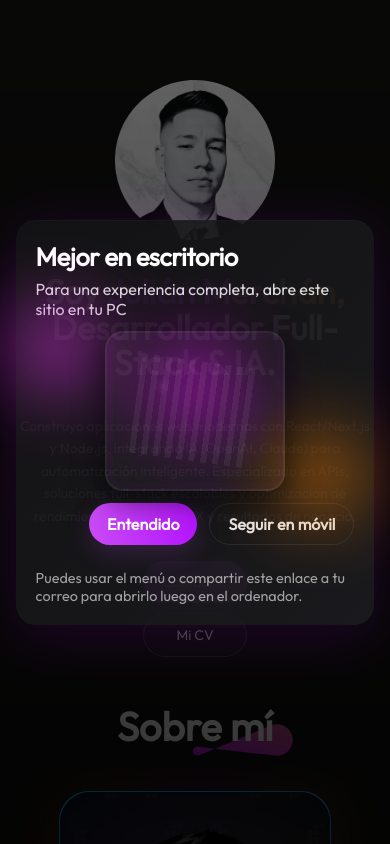
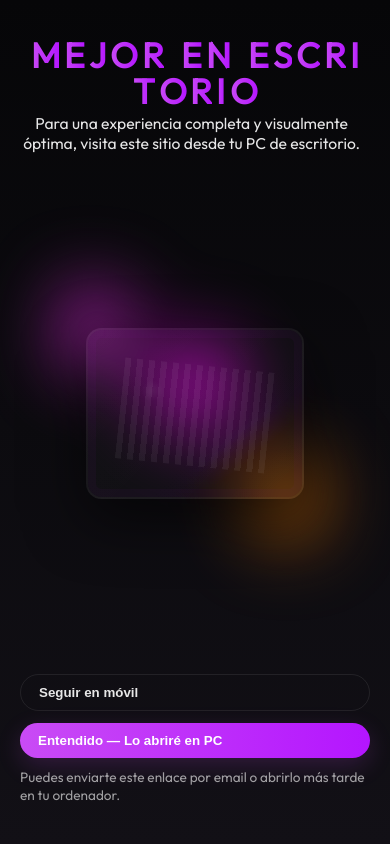
Before and after one commit to Julian-Enable/portfolio-react, a React (Vite) app: page / in a window 390 px wide. Shown: the top 844 px of the page. Built offline with nearby package versions, Linux system fonts and the light colour scheme.

Commit message:
Feat: make MobileNotice fullpage landing on mobile, add dismiss persistence and animated title

```diff
--- a/src/components/MobileNotice/MobileNotice.css
+++ b/src/components/MobileNotice/MobileNotice.css
@@ -16,55 +16,66 @@
 }
 
 .mobile-notice-card {
-  width: min(92vw, 940px);
-  max-width: 920px;
-  border-radius: 20px;
+  width: 100vw;
+  height: 100vh;
+  border-radius: 0;
   padding: 28px;
-  background: linear-gradient(135deg, rgba(20,20,22,0.85), rgba(30,30,34,0.85));
-  box-shadow: 0 10px 60px rgba(180,21,255,0.15), inset 0 1px 0 rgba(255,255,255,0.02);
+  background: linear-gradient(180deg, rgba(6,6,8,1), rgba(18,16,22,1));
+  box-shadow: none;
   color: #fff;
   display: grid;
-  grid-template-columns: 1fr 240px;
-  gap: 20px;
+  grid-template-rows: auto 1fr auto;
+  gap: 14px;
   align-items: center;
+  justify-items: center;
 }
 
-.mn-header h2 {
-  margin: 0 0 6px 0;
-  font-size: 1.6rem;
-  letter-spacing: -0.02em;
+.mn-top { text-align: center; padding-top: 20px; }
+.mn-title { display:flex; gap:6px; justify-content:center; align-items:center; flex-wrap:wrap; }
+.mn-sub { margin: 6px 0 0 0; color: rgba(255,255,255,0.9); max-width: 88vw; font-size: 0.98rem }
+
+/* Animated big letters */
+.mn-letter {
+  display: inline-block;
+  font-weight: 900;
+  font-size: clamp(2rem, 9vw, 4.4rem);
+  line-height: 0.9;
+  color: transparent;
+  background: linear-gradient(90deg, var(--accent-2), var(--accent-3));
+  -webkit-background-clip: text;
+  background-clip: text;
+  transform-origin: 50% 50%;
+  animation: mn-bounce 1200ms ease forwards;
+}
+.mn-space { width: 0.4ch }
+
+@keyframes mn-bounce {
+  0% { transform: translateY(-30px) rotate(-8deg); opacity: 0 }
+  60% { transform: translateY(6px) rotate(2deg); opacity: 1 }
+  100% { transform: translateY(0) rotate(0deg); opacity: 1 }
 }
 
-.mn-sub {
-  margin: 0;
-  color: rgba(255,255,255,0.85);
-}
-
-.mn-art {
-  position: relative;
-  height: 220px;
-  display: flex;
-  align-items: center;
-  justify-content: center;
-}
-
+.mn-main { display:flex; align-items:center; justify-content:center; width:100%; }
+.mn-visual { position: relative; height: 56vw; max-height: 420px; display:flex; align-items:center; justify-content:center }
 .mn-glow {
   position: absolute;
-  inset: -30px -20px -30px -20px;
+  inset: -8vw -6vw -8vw -6vw;
   background: radial-gradient(circle at 10% 20%, var(--accent-2) 0%, transparent 18%), radial-gradient(circle at 85% 80%, var(--accent-1) 0%, transparent 18%), radial-gradient(circle at 50% 40%, var(--accent-3) 0%, transparent 30%);
-  filter: blur(36px) saturate(150%);
-  opacity: 0.9;
-  border-radius: 18px;
+  filter: blur(36px) saturate(180%);
+  opacity: 1;
+  border-radius: 4vw;
   pointer-events: none;
 }
 
 .mn-frame {
-  width: 180px;
-  height: 160px;
-  border-radius: 18px;
-  background: linear-gradient(135deg, rgba(255,255,255,0.04), rgba(255,255,255,0.02));
-  border: 2px solid rgba(255,255,255,0.06);
-  box-shadow: 0 8px 30px rgba(0,0,0,0.6), 0 0 0 6px rgba(180,21,255,0.03) inset;
+  width: 56vw;
+  height: 44vw;
+  max-width: 360px;
+  max-height: 300px;
+  border-radius: 4vw;
+  background: linear-gradient(135deg, rgba(255,255,255,0.03), rgba(255,255,255,0.01));
+  border: 2px solid rgba(255,255,255,0.04);
+  box-shadow: 0 18px 60px rgba(0,0,0,0.6), 0 0 0 8px rgba(180,21,255,0.03) inset;
   display: flex;
   align-items: center;
   justify-content: center;
@@ -73,19 +84,15 @@
 }
 
 .mn-dots {
-  width: 120px;
-  height: 100px;
-  background-image: radial-gradient(circle at 20% 30%, rgba(255,255,255,0.06) 0%, transparent 8%), repeating-linear-gradient(90deg, #fff1 0 6px, transparent 6px 12px);
-  opacity: 0.9;
-  transform: rotate(8deg);
+  width: 70%;
+  height: 60%;
+  background-image: radial-gradient(circle at 20% 30%, rgba(255,255,255,0.06) 0%, transparent 8%), repeating-linear-gradient(90deg, rgba(255,255,255,0.06) 0 6px, transparent 6px 12px);
+  opacity: 0.95;
+  transform: rotate(6deg) translateY(2%);
 }
 
-.mn-actions {
-  grid-column: 1 / -1;
-  display: flex;
-  gap: 12px;
-  justify-content: flex-end;
-}
+.mn-footer { width:100%; display:flex; flex-direction:column; align-items:center; gap:10px; padding-bottom:20px }
+.mn-actions { display:flex; gap:12px; justify-content:center; width:100% }
 
 .mn-btn {
   padding: 10px 18px;
@@ -111,11 +118,14 @@
   color: rgba(255,255,255,0.9);
 }
 
-.mn-note {
-  grid-column: 1 / -1;
-  margin-top: 12px;
-  color: rgba(255,255,255,0.6);
-  font-size: 0.9rem;
+.mn-note { color: rgba(255,255,255,0.6); font-size:0.92rem }
+
+/* small screens adjustments */
+@media (max-width: 420px) {
+  .mn-title { gap: 4px }
+  .mn-note { font-size:0.85rem }
+  .mn-actions { flex-direction:column-reverse }
+  .mn-btn { width: 100%; }
 }
 
 /* Responsive: stack on small phones */
--- a/src/components/MobileNotice/MobileNotice.jsx
+++ b/src/components/MobileNotice/MobileNotice.jsx
@@ -1,41 +1,101 @@
-import React, { useEffect, useState } from 'react';
+import React, { useEffect, useState, useRef } from 'react';
 import './MobileNotice.css';
 
 const MobileNotice = ({ breakpoint = 480 }) => {
   const [show, setShow] = useState(false);
+  const mountedRef = useRef(false);
 
   useEffect(() => {
+    // Only show when viewport is small and user hasn't dismissed permanently
+    const checkAndShow = () => {
+      const dismissed = localStorage.getItem('mobileNoticeDismissed');
       const mq = window.matchMedia(`(max-width: ${breakpoint}px)`);
-    const handler = e => setShow(e.matches);
-    handler(mq); // set initial
+      if (!dismissed && mq.matches) setShow(true);
+      else setShow(false);
+    };
+
+    checkAndShow();
+
+    const mq = window.matchMedia(`(max-width: ${breakpoint}px)`);
+    const handler = e => {
+      const dismissed = localStorage.getItem('mobileNoticeDismissed');
+      if (!dismissed && e.matches) setShow(true);
+      else setShow(false);
+    };
+
     if (mq.addEventListener) mq.addEventListener('change', handler);
     else mq.addListener(handler);
+
+    mountedRef.current = true;
+
     return () => {
       if (mq.removeEventListener) mq.removeEventListener('change', handler);
       else mq.removeListener(handler);
+      mountedRef.current = false;
     };
   }, [breakpoint]);
 
+  // block body scroll and background interactions while shown
+  useEffect(() => {
+    if (show) {
+      document.documentElement.style.overflow = 'hidden';
+      document.body.style.overflow = 'hidden';
+      document.body.classList.add('mobile-notice-open');
+    } else {
+      document.documentElement.style.overflow = '';
+      document.body.style.overflow = '';
+      document.body.classList.remove('mobile-notice-open');
+    }
+    return () => {
+      document.documentElement.style.overflow = '';
+      document.body.style.overflow = '';
+      document.body.classList.remove('mobile-notice-open');
+    };
+  }, [show]);
+
   if (!show) return null;
+
+  const handleDismissPermanent = () => {
+    localStorage.setItem('mobileNoticeDismissed', 'true');
+    setShow(false);
+  };
+
+  const handleContinueMobile = () => {
+    // session-level dismissal (still allow showing later)
+    sessionStorage.setItem('mobileNoticeSessionDismissed', 'true');
+    setShow(false);
+  };
+
+  const title = 'MEJOR EN ESCRITORIO';
 
   return (
     <div className="mobile-notice-backdrop" role="dialog" aria-modal="true">
-      <div className="mobile-notice-card">
-        <div className="mn-header">
-          <h2>Mejor en escritorio</h2>
-          <p className="mn-sub">Para una experiencia completa, abre este sitio en tu PC</p>
+      <div className="mobile-notice-card fullpage">
+        <header className="mn-top">
+          <div className="mn-title" aria-hidden>
+            {title.split('').map((ch, i) => (
+              <span key={i} className={`mn-letter ${ch === ' ' ? 'mn-space' : ''}`}>{ch}</span>
+            ))}
           </div>
-        <div className="mn-art">
+          <p className="mn-sub">Para una experiencia completa y visualmente óptima, visita este sitio desde tu PC de escritorio.</p>
+        </header>
+
+        <main className="mn-main">
+          <div className="mn-visual">
             <div className="mn-glow" />
             <div className="mn-frame">
               <div className="mn-dots" />
             </div>
           </div>
+        </main>
+
+        <footer className="mn-footer">
           <div className="mn-actions">
-          <a href="#" onClick={e => e.preventDefault()} className="mn-btn mn-btn-primary">Entendido</a>
-          <a href="#" onClick={e => e.preventDefault()} className="mn-btn mn-btn-secondary">Seguir en móvil</a>
+            <button onClick={handleDismissPermanent} className="mn-btn mn-btn-primary">Entendido — Lo abriré en PC</button>
+            <button onClick={handleContinueMobile} className="mn-btn mn-btn-secondary">Seguir en móvil</button>
           </div>
-        <div className="mn-note">Puedes usar el menú o compartir este enlace a tu correo para abrirlo luego en el ordenador.</div>
+          <div className="mn-note">Puedes enviarte este enlace por email o abrirlo más tarde en tu ordenador.</div>
+        </footer>
       </div>
     </div>
   );
```
Lines whose indentation alone changed are shown as unchanged.
